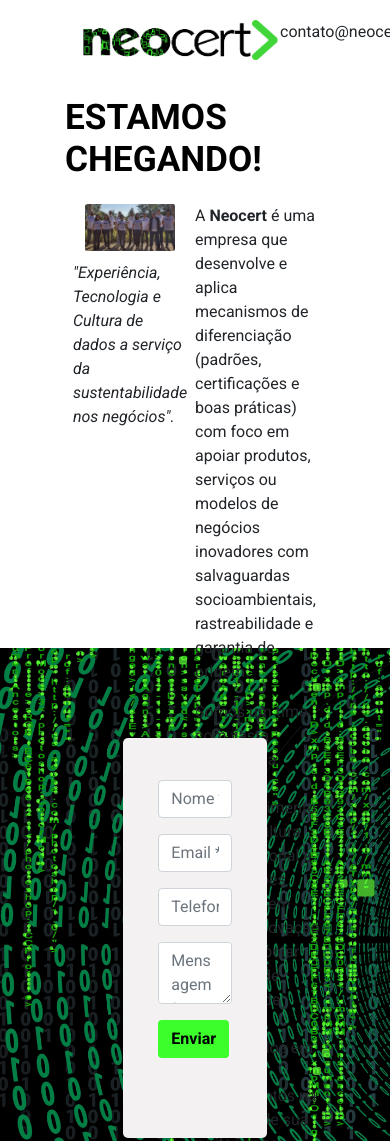
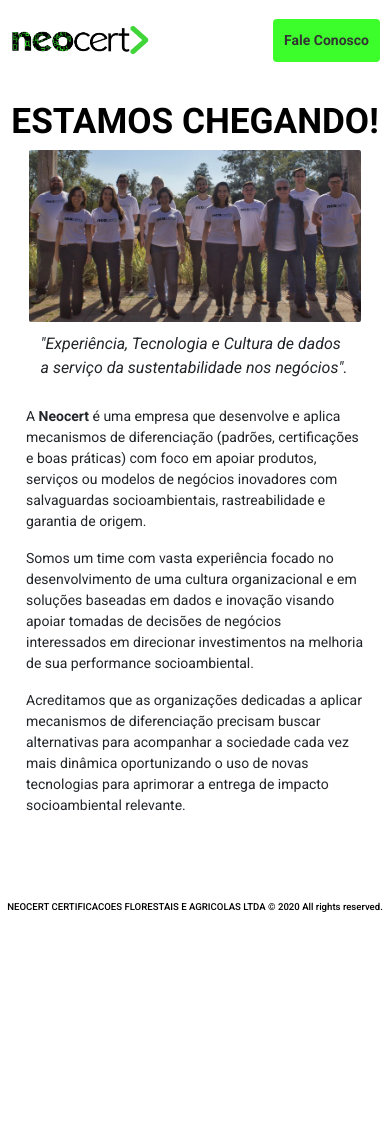
Before and after one commit to leo-pro/neocert-website, a plain HTML site: page index.html in a window 390 px wide. Shown: the top 1141 px of the page. After the commit the page ends 930 px from the top, so only its background shows below. Drawn offline with nearby package versions, Linux system fonts and the light colour scheme.

Commit message:
Fixed responsive layout and email

```diff
--- a/assets/css/style.css
+++ b/assets/css/style.css
@@ -11,8 +11,13 @@ html, body {
 .btn-neocert{
   /* background-color: #40d538; */
   background-color: #3cfe2a;
-  color: #000;
+  color: #333;
   font-weight: 600;
+  float: right;
+  padding: 10px 20px;
+}
+.btn-neocert:hover{
+  filter: brightness(0.8);
 }
 
 header{
@@ -23,9 +28,7 @@ header{
   display: flex;
   justify-content: space-between;
   align-items: center;
-  padding: 0 80px;
-  position: fixed;
-  top: 0;
+  padding: 0 100px;
 }
 
 #logo{
@@ -35,8 +38,7 @@ header{
 
 #home{
   width: 100%;
-  height: 588px;
-  margin-top: 60px;
+  height: 100%;
   padding: 20px 80px;
 }
 
@@ -112,16 +114,93 @@ header{
 
 footer{
   /* background-color: #f3f1f1; */
-  background-color: #3cfe2a;
+  /* background-color: #3cfe2a; */
   height: 30px;
   display: flex;
-  align-items: center;
   justify-content: center;
-  border-bottom: 1px solid #d1d1d1;
 }
 .copyright{
   font-size: 0.8em;
   color: #000;
   font-weight: 500;
-  margin-top: 15px
 }
+
+@media(max-width: 780px){
+  header{
+    width: 100%;
+    height: 80px;
+    background: #ffffff;
+    /* border-bottom: 1px solid #d1d1d1; */
+    display: flex;
+    justify-content: space-between;
+    align-items: center;
+    padding: 0 10px;
+  }
+
+  #logo{
+    width: 140px;
+    height: auto;
+  }
+
+  .btn-neocert{
+    padding: 10px 10px;
+    font-size: 14px;
+  }
+
+  #home{
+    width: 100%;
+    height: 100%;
+    padding: 20px 0px;
+  }
+  #home .row{
+    display: flex;
+    flex-direction: column;
+    align-items: center;
+  }
+
+  .title-neocert{
+    font-size: 2.2em;
+    font-weight: 600;
+    color: #000;
+  }
+
+  #home .row{
+    display: flex;
+    flex-direction: row;
+    justify-content: center;
+  }
+
+  #home .row .title{
+    width: 95%;
+    padding: 0px 15px;
+    display: flex;
+    flex-direction: column;
+    align-items: center;
+  }
+
+  #home .row .title p{
+    padding: 10px 30px;
+  }
+
+  #home .row .content{
+    width: 90%;
+    padding: 0px 20px;
+  }
+
+  #home .row .content p{
+    font-size: 14px;
+  }
+
+  #img-time-neocert{
+    width: 90%;
+    height: auto;
+    border-radius: 2px;
+  }
+
+
+  .copyright{
+    font-size: 0.6em;
+    color: #000;
+    font-weight: 500;
+  }
+}
--- a/index.html
+++ b/index.html
@@ -28,13 +28,11 @@
 <body>
   <header>
     <img src="assets/img/logo.png" id="logo" alt="logo neocert" title="logo neocert">
-    <section id="icones-contato">
-      <p><i class="fab fa-linkedin"></i>contato@neocert.co</p>
-    </section>
+    <a href="mailto:diretoria@neocert.co" class="btn btn-neocert">Fale Conosco</a>
   </header>
 
   <section id="home" class="container-fluid">
-    <div class="row my-3">
+    <div class="row">
       <h2 class="title-neocert">ESTAMOS CHEGANDO!</h2>
     </div>
     <div class="row">
@@ -53,13 +51,10 @@
           Acreditamos que as organizações dedicadas a aplicar mecanismos de diferenciação precisam buscar alternativas para acompanhar a sociedade cada vez mais dinâmica oportunizando o uso de novas tecnologias para aprimorar a entrega de impacto socioambiental relevante.
         </p>
       </div>
-      <div class="row">
-        <button class="btn btn-lg btn-neocert mt-4">Fale Conosco</button>
-      </div>
     </div>
   </section>
 
-  <section class="container-fluid" id="contato">
+  <!-- <section class="container-fluid" id="contato">
     <section class="modal-contact">
       <form name="sentMessage" id="contactForm" novalidate="">
         <div class="col-10">
@@ -83,9 +78,9 @@
         </div>
       </form>
     </section>
-  </section>
+  </section> -->
 
-  <footer>
+  <footer class="mt-5">
     <p class="copyright">NEOCERT CERTIFICACOES FLORESTAIS E AGRICOLAS LTDA © 2020 All rights reserved.</p>
   </footer>
 
```
